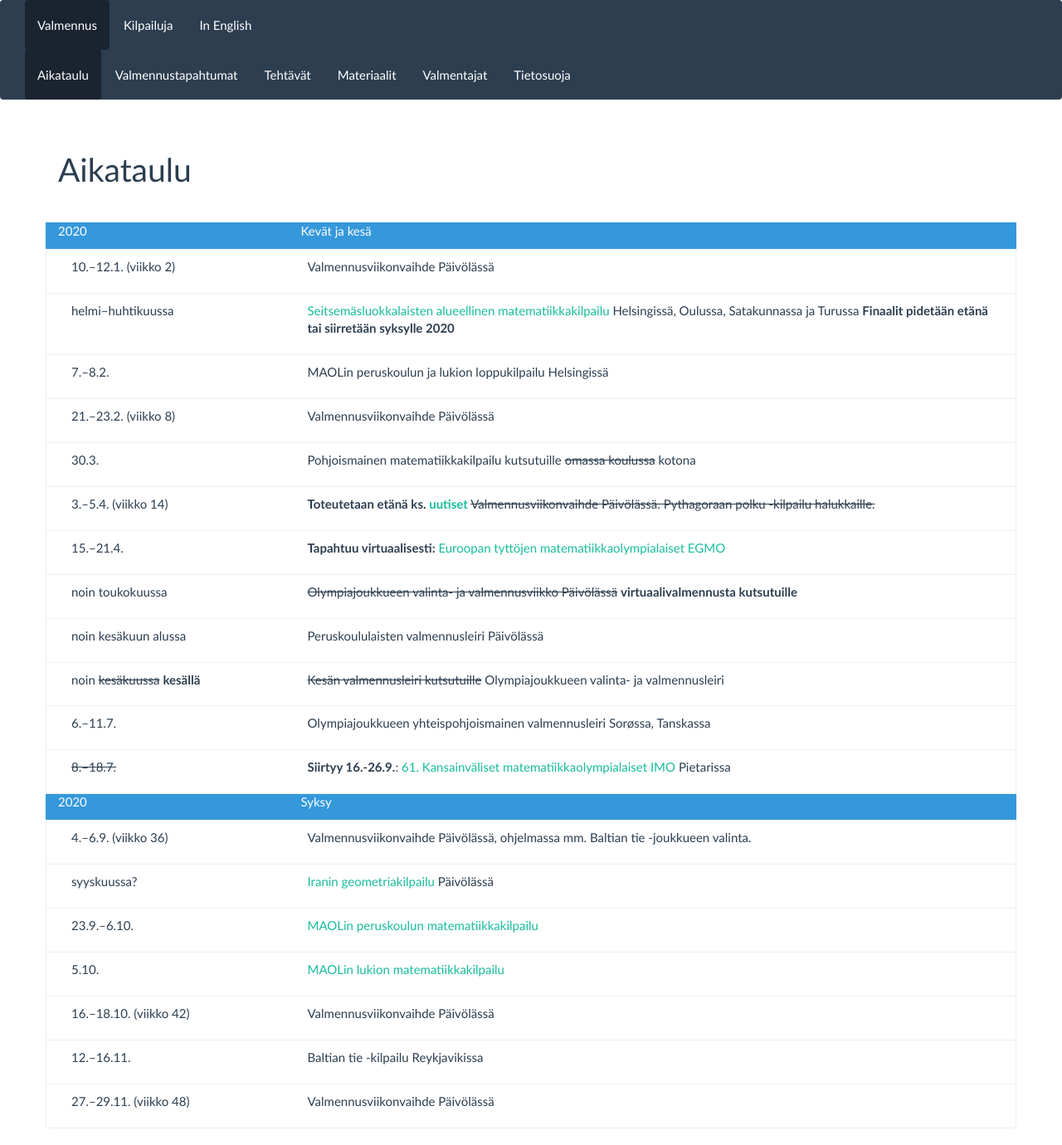
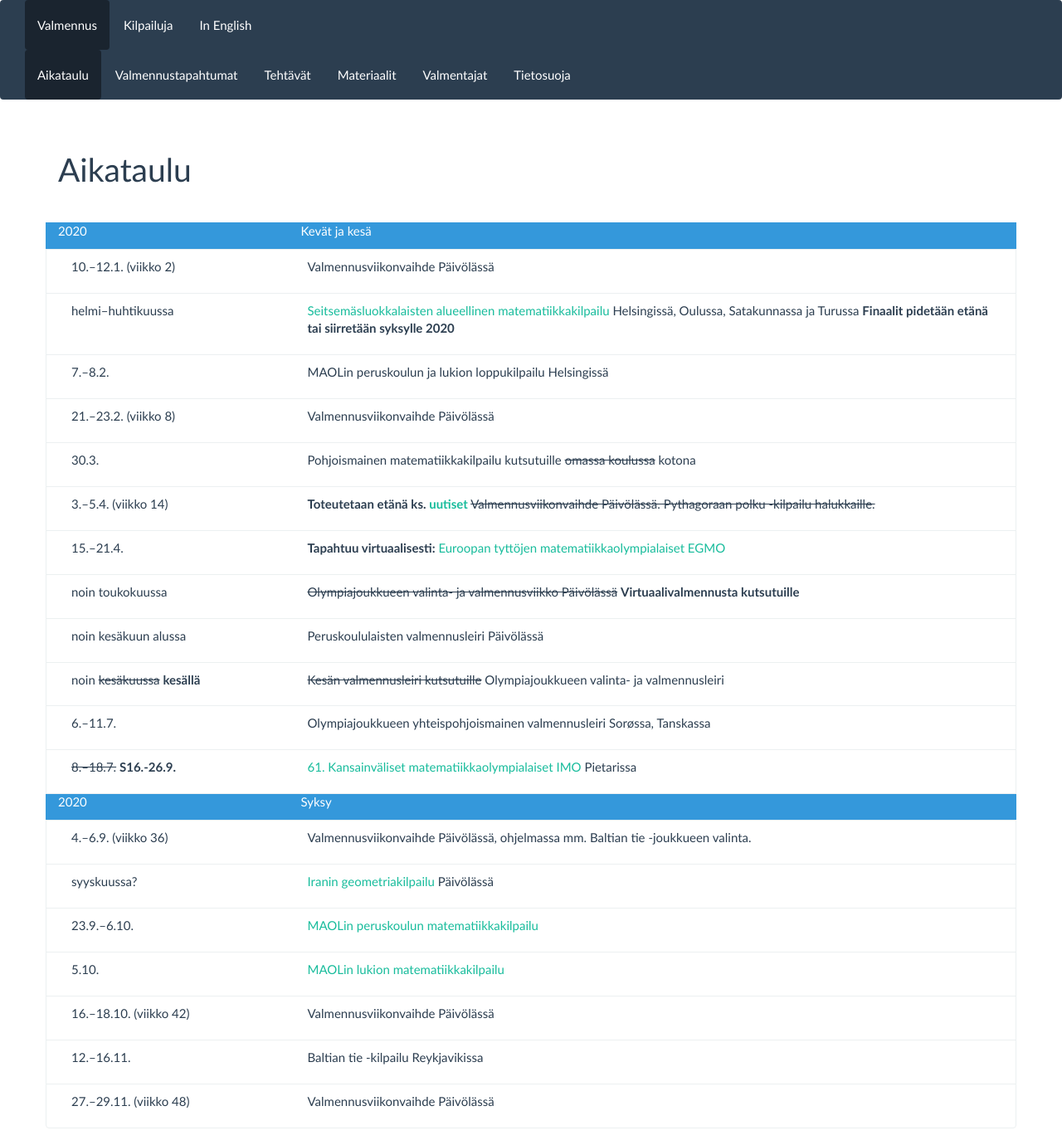
Before and after one commit to matematiikkakilpailut/matematiikkakilpailut.github.io, a Jekyll site: the page built from aikataulu/index.md, in a window 1280 px wide. Shown: the whole page at 83% size. Built offline with Jekyll 4.4.1, drawn with Linux system fonts in a browser that asks for light colours.

Commit message:
Update index.md
IMO-päivityksiä

```diff
--- a/aikataulu/index.md
+++ b/aikataulu/index.md
@@ -21,15 +21,15 @@
   - pvm: "15.&ndash;21.4."
     tapahtuma: "**Tapahtuu virtuaalisesti:** [Euroopan tyttöjen matematiikka&shy;olympialaiset <abbr>EGMO</abbr>](https://egmo2020.nl)"
   - pvm: "noin toukokuussa"
-    tapahtuma: "~~Olympia&shy;joukkueen valinta- ja valmennus&shy;viikko Päivölässä~~ **virtuaalivalmennusta kutsutuille**"
+    tapahtuma: "~~Olympia&shy;joukkueen valinta- ja valmennus&shy;viikko Päivölässä~~ **Virtuaalivalmennusta kutsutuille**"
   - pvm: "noin kesäkuun alussa"
     tapahtuma: "Perus&shy;koululaisten valmennus&shy;leiri Päivölässä"
   - pvm: "noin ~~kesäkuussa~~ **kesällä**"
     tapahtuma: "~~Kesän valmennusleiri kutsutuille~~ Olympiajoukkueen valinta- ja valmennusleiri"
   - pvm: "6.&ndash;11.7."
     tapahtuma: "Olympiajoukkueen yhteispohjoismainen valmennusleiri Sorøssa, Tanskassa"
-  - pvm: "~~8.&ndash;18.7.~~"
-    tapahtuma: "**Siirtyy 16.-26.9.**: [61. Kansain&shy;väliset matematiikka&shy;olympialaiset <abbr>IMO</abbr>](http://www.imo-official.org/year_info.aspx?year=2020) Pietarissa"
+  - pvm: "~~8.&ndash;18.7.~~ **S16.-26.9.**"
+    tapahtuma: "[61. Kansain&shy;väliset matematiikka&shy;olympialaiset <abbr>IMO</abbr>](http://www.imo-official.org/year_info.aspx?year=2020) Pietarissa"
   - pvm: "2020"
     tapahtuma: "Syksy"
     otsikko: true
```
